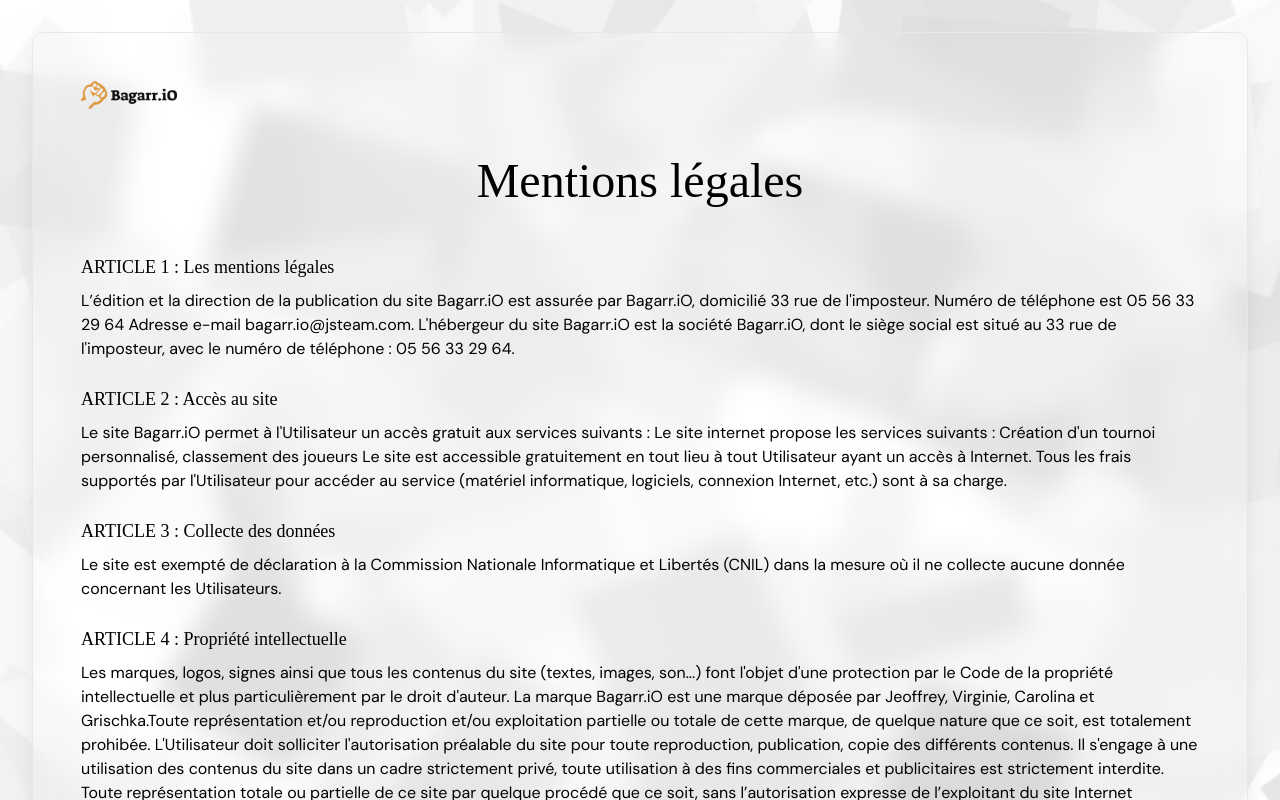
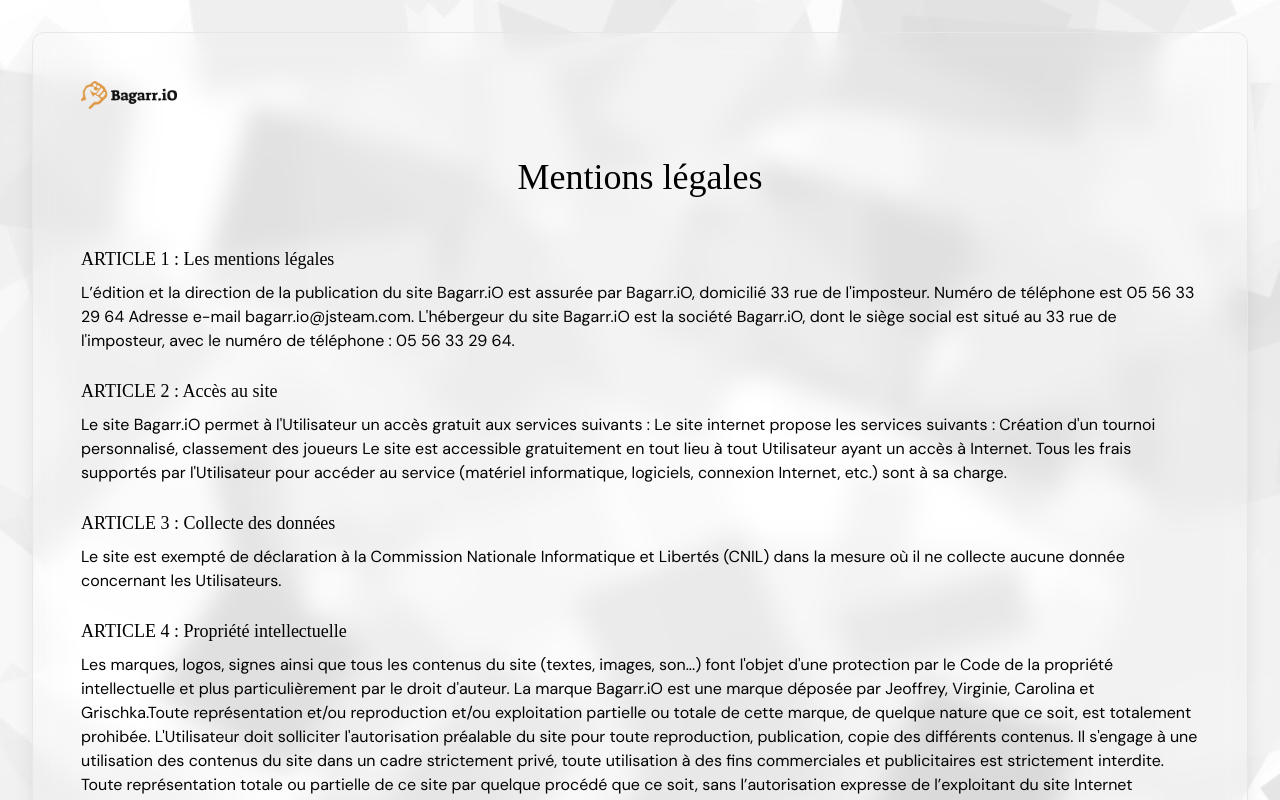
Before and after one commit to JoffreyChevalier/Bagarr.iO, a React (Vite) app in the folder frontend/: page /mentionslegales in a window 1280 px wide. Shown: the top 800 px of the page. Built offline with nearby package versions, Linux system fonts and the light colour scheme; no server answers; a web font is replaced by a local one.

Commit message:
modifying title size in mentions legales and confirmation text in form (#85)

```diff
--- a/frontend/src/pages/Contact.jsx
+++ b/frontend/src/pages/Contact.jsx
@@ -9,7 +9,7 @@
   return (
     <Body>
       {submit ? (
-        <p>Merci pour vos retours !</p>
+        <p className="text-center">👍Merci pour vos retours !👋</p>
       ) : (
         <div className="max-w-7xl mx-auto">
           <div className="flex flex-col items-center">
--- a/frontend/src/pages/Mentions Legales.jsx
+++ b/frontend/src/pages/Mentions Legales.jsx
@@ -4,7 +4,7 @@
   return (
     <Body>
       {" "}
-      <h1 className="font-title_font text-5xl text-center mb-12">
+      <h1 className="font-title_font text-4xl text-center mb-12">
         Mentions légales
       </h1>
       <div className="flex-col font-standard_font">
```
